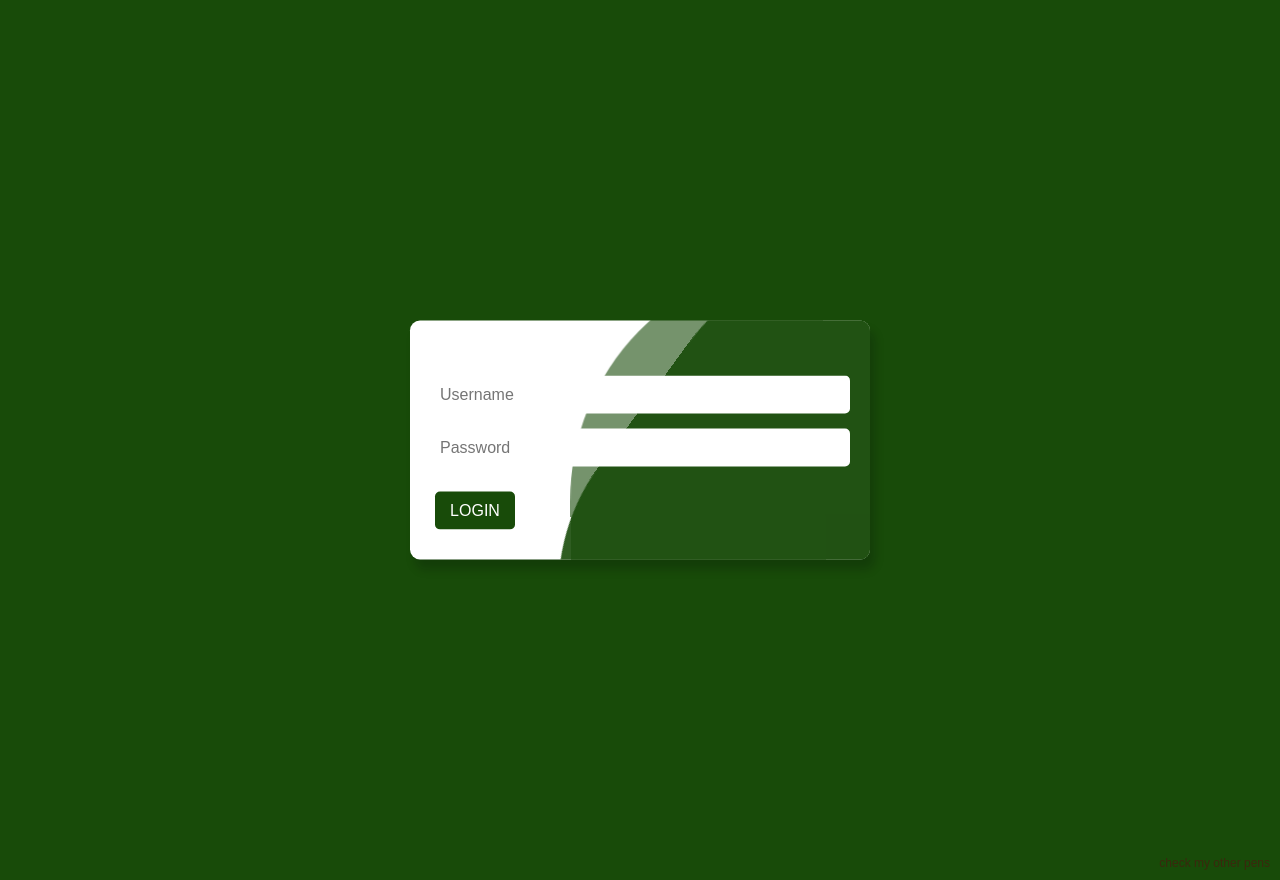
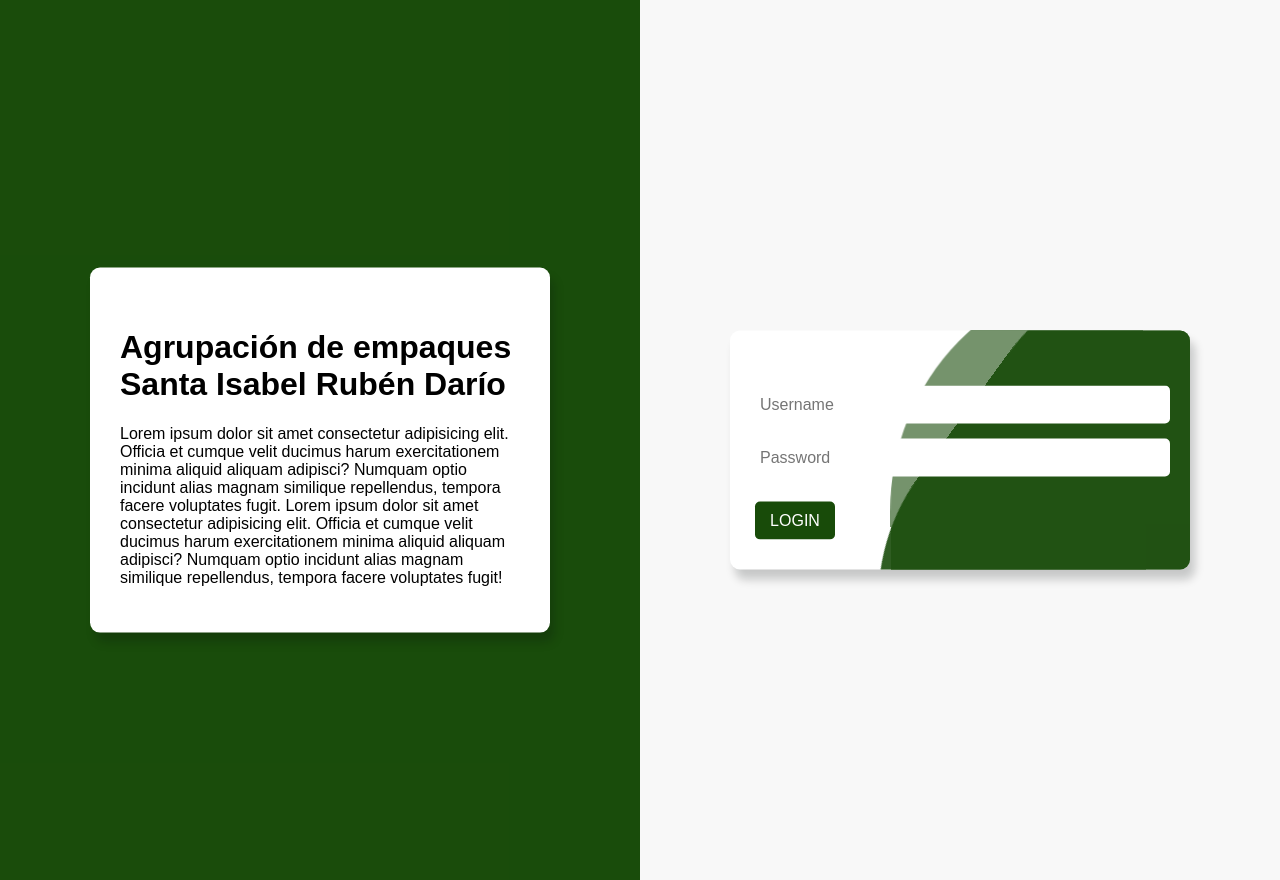
Before and after one commit to DarkEle/SGAESIRD, a Django app: page /accounts/login/ in a window 1280 px wide. Run offline with Django 3.2, Linux system fonts and the light colour scheme.

Commit message:
Interfaz login 1.0

```diff
--- a/SGAESIRD/EMPAQUES/static/css/login.css
+++ b/SGAESIRD/EMPAQUES/static/css/login.css
@@ -1,6 +1,60 @@
+/****************************** Split screen **************************/
+
+.split {
+  height: 100%;
+  width: 50%;
+  position: fixed;
+  z-index: 1;
+  top: 0;
+  overflow-x: hidden;
+  padding-top: 20px;
+}
+
+/* Control the left side */
+.left {
+  left: 0;
+  background-color: #184b09e5;
+}
+/* Control the right side */
+.right {
+  right: 0;
+  background-color: #f8f8f8;
+}
+ /********************************************************************/
+
+.info{
+  overflow: hidden;
+  background-color: white;
+  padding: 40px 30px 30px 30px;
+  border-radius: 10px;
+  position: absolute;
+  top: 50%;
+  left: 50%;
+  width: 400px;
+  -webkit-transform: translate(-50%, -50%);
+  -moz-transform: translate(-50%, -50%);
+  -ms-transform: translate(-50%, -50%);
+  -o-transform: translate(-50%, -50%);
+  transform: translate(-50%, -50%);
+  -webkit-transition: -webkit-transform 300ms, box-shadow 300ms;
+  -moz-transition: -moz-transform 300ms, box-shadow 300ms;
+  transition: transform 300ms, box-shadow 300ms;
+  box-shadow: 5px 10px 10px rgba(6, 8, 8, 0.2);
+}
+
 body {
-    background-color: #184b09;
+    background-color: #184b09e5;
     font-family: "Asap", sans-serif;
+  }
+
+  .left{
+    float:left;
+    width: 50%;
+  }
+
+  .right{
+    float:right;
+    width: 50%;
   }
 
   .login {
--- a/SGAESIRD/EMPAQUES/templates/registration/login.html
+++ b/SGAESIRD/EMPAQUES/templates/registration/login.html
@@ -5,6 +5,24 @@
 
 {% block content %}
 
+<div>
+  <div class= "split left">
+    <div class="info">
+
+      <h1>Agrupación de empaques Santa Isabel Rubén Darío</h1>
+
+      <p>Lorem ipsum dolor sit amet consectetur adipisicing elit.
+        Officia et cumque velit ducimus harum exercitationem minima
+        aliquid aliquam adipisci? Numquam optio incidunt alias magnam
+        similique repellendus, tempora facere voluptates fugit. Lorem
+        ipsum dolor sit amet consectetur adipisicing elit.
+        Officia et cumque velit ducimus harum exercitationem minima
+        aliquid aliquam adipisci? Numquam optio incidunt alias magnam
+        similique repellendus, tempora facere voluptates fugit! </p>
+      </div>
+  </div>
+
+  <div class="split right">
 
       <form class="login" name="LoginForm" action="/" method="post">
         {% csrf_token %}
@@ -13,5 +31,8 @@
         <input type="password" placeholder="Password" for="password">
         <button>Login</button>
       </form>
+  </div>
   <a href="https://codepen.io/davinci/" target="_blank">check my other pens</a>
+</div>
+
 {% endblock content %}
```
Also changed, not shown: SGAESIRD/EMPAQUES/static/login.css (deleted, +0 -210 lines). Lines whose indentation alone changed are shown as unchanged.
